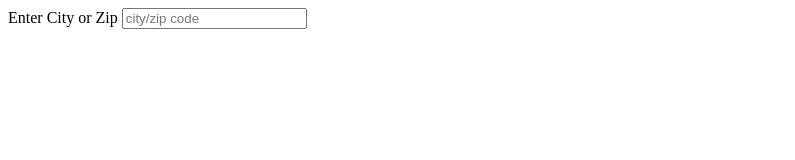
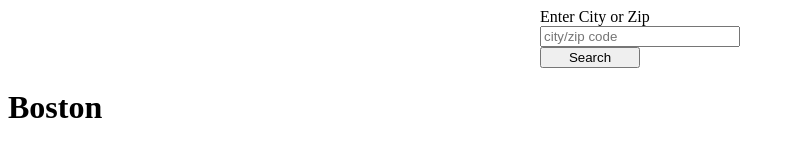
Before and after one commit to blain-crawford/Whether-the-weather-app, a website built with webpack: page dist/index.html in a window 1280 px wide. Shown: the whole page, without its empty margins (0-795 px from the left). Built offline with nearby package versions, Linux system fonts and the light colour scheme; some packages are replaced by stand-ins of ours; no server answers.

Commit message:
adding form and some styling about to get API functioning

```diff
--- a/src/index.js
+++ b/src/index.js
@@ -1,5 +1,2 @@
 import './styles.css'
 import { key } from './key.js'
-
-const h1 = document.querySelector('h1');
-h1.innerText = 'Hello, World!';
--- a/src/styles.css
+++ b/src/styles.css
@@ -1,3 +1,10 @@
-h1 {
-  color: blue;
+#search-city-form {
+  display: flex;
+  flex-direction: column;
+  width: 200px;
+  margin: 0 auto;
 }
+
+#search-button {
+  width: 50%;
+}
```
Also changed, not shown: dist/index.html.
